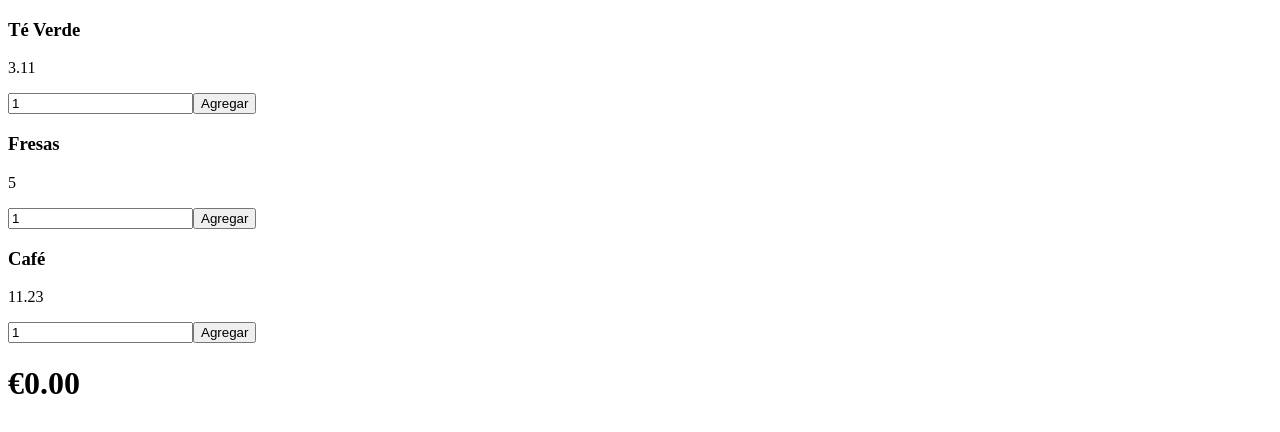
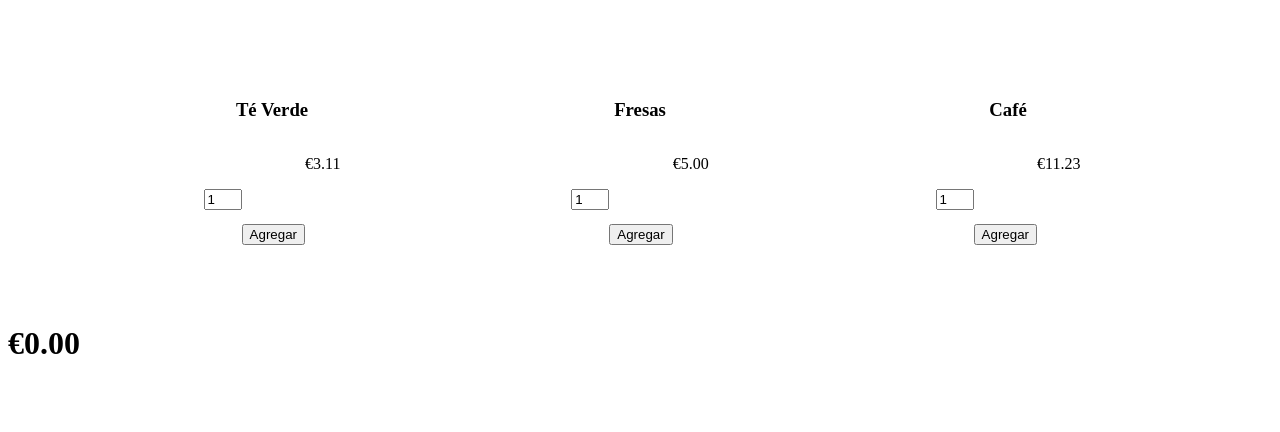
Before and after one commit to MorenoLucas/pruebaTecnica1, an Angular app: page / in a window 1280 px wide. Shown: the top 432 px of the page. Built offline with nearby package versions, Linux system fonts and the light colour scheme.

Commit message:
algo de css productos

```diff
--- a/src/app/components/productos/productos.component.css
+++ b/src/app/components/productos/productos.component.css
@@ -0,0 +1,31 @@
+.contenedor {
+  display: grid;
+  grid-template-columns: auto auto auto;
+  justify-content: space-around;
+  margin: 5em;
+}
+.card {
+  display: grid;
+  grid-template-columns: repeat(6, auto);
+  grid-template-rows: repeat(6, auto);
+  justify-content: center;
+  width: 25vw;
+}
+.titulo {
+  grid-column: 1 / span 6;
+  justify-self: center;
+}
+.precio {
+  grid-row: 2;
+  grid-column: 4 / span 2;
+}
+input {
+  grid-row: 5;
+  width: 30px;
+  margin-bottom: 1em;
+}
+button {
+  grid-row: 6;
+  grid-column: 3;
+  justify-self: center;
+}
--- a/src/app/components/productos/productos.component.html
+++ b/src/app/components/productos/productos.component.html
@@ -1,14 +1,18 @@
+<div class="contenedor">
   <div class="card" *ngFor="let item of productos">
-  <h3>{{ item.nombre }}</h3>
-  <p>{{ item.precio }}</p>
+    <h3 class="titulo">{{ item.nombre }}</h3>
+    <p class="precio">{{ item.precio | currency: "EUR" }}</p>
+
     <input
       onkeypress="return (event.charCode >= 48 && event.charCode <= 57)"
       min="1"
       maxlength="9"
       type="number"
       name="cant"
+      #cant
       value="1"
-    #cant
     />
+
     <button (click)="agregar(item, cant.value)">Agregar</button>
   </div>
+</div>
--- a/src/index.html
+++ b/src/index.html
@@ -1,11 +1,18 @@
-<!doctype html>
+<!DOCTYPE html>
 <html lang="en">
   <head>
-  <meta charset="utf-8">
+    <meta charset="utf-8" />
     <title>PruebaTecnica1</title>
-  <base href="/">
-  <meta name="viewport" content="width=device-width, initial-scale=1">
-  <link rel="icon" type="image/x-icon" href="favicon.ico">
+    <base href="/" />
+    <meta name="viewport" content="width=device-width, initial-scale=1" />
+    <link rel="icon" type="image/x-icon" href="favicon.ico" />
+    <link
+      rel="stylesheet"
+      href="https://cdnjs.cloudflare.com/ajax/libs/font-awesome/5.15.3/css/all.min.css"
+      integrity="sha512-iBBXm8fW90+nuLcSKlbmrPcLa0OT92xO1BIsZ+ywDWZCvqsWgccV3gFoRBv0z+8dLJgyAHIhR35VZc2oM/gI1w=="
+      crossorigin="anonymous"
+      referrerpolicy="no-referrer"
+    />
   </head>
   <body>
     <app-root></app-root>
```
Lines whose indentation alone changed are shown as unchanged.
